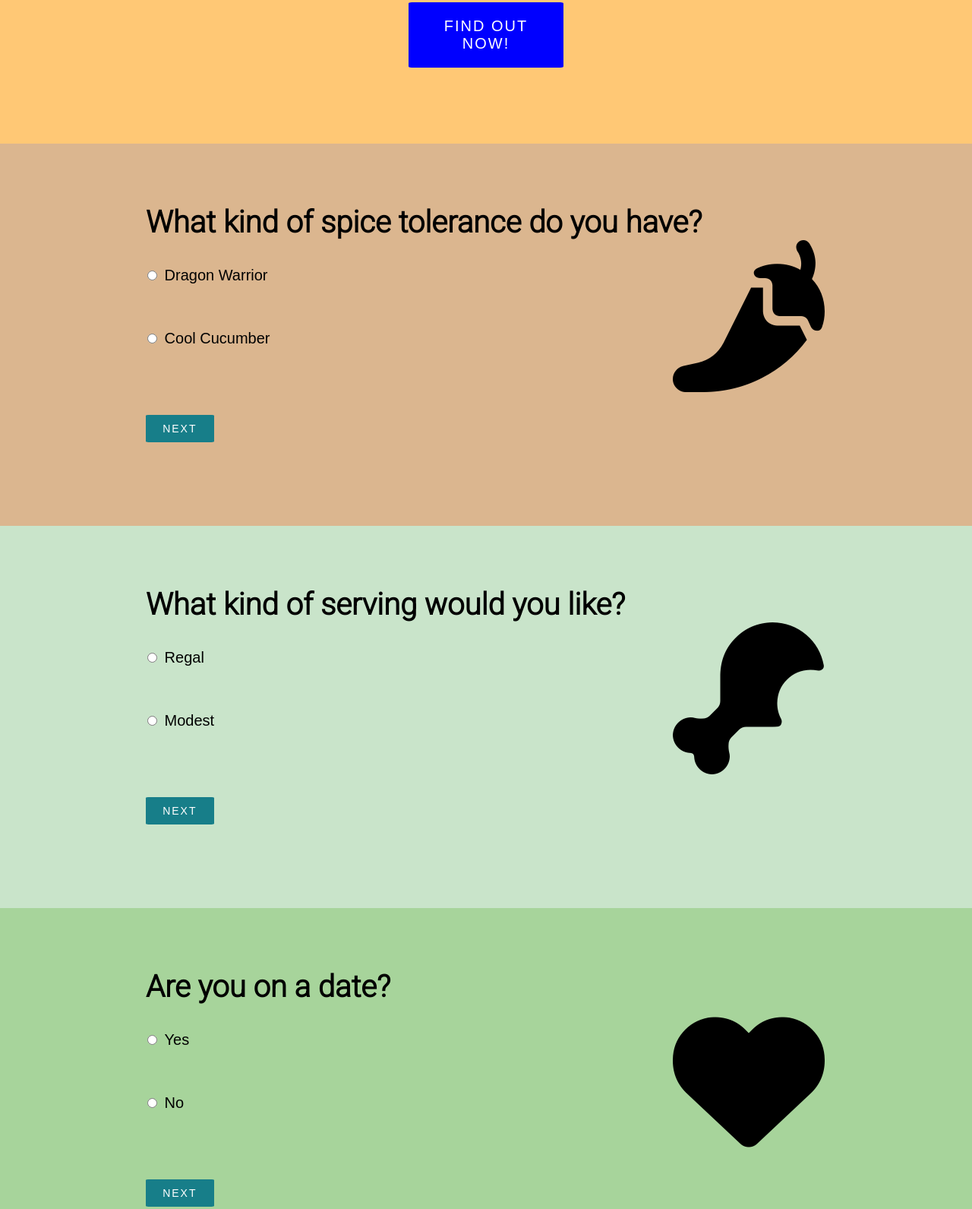
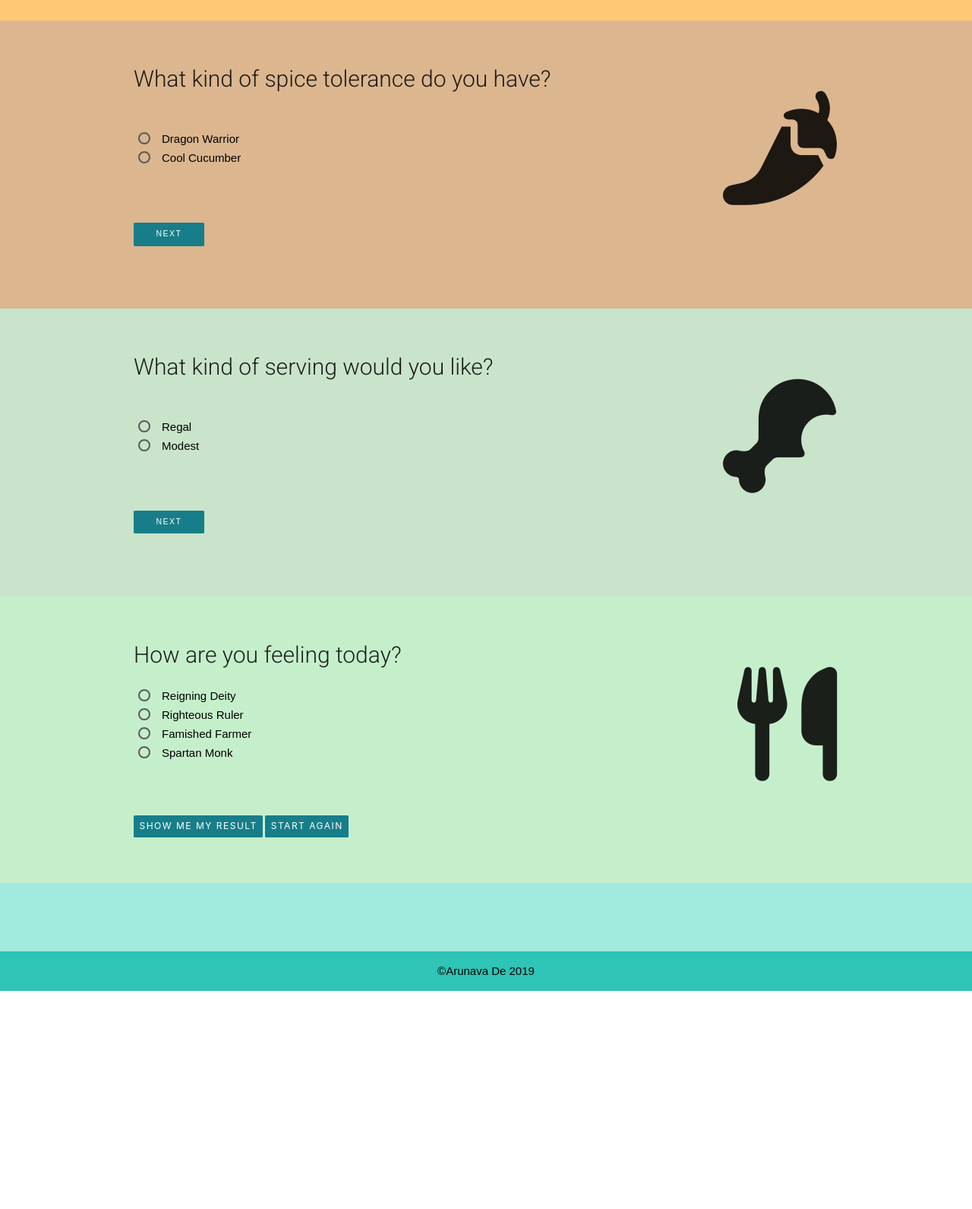
Before and after one commit to ArunavaDe/arunavaDeProjectThree, a plain HTML site: page index.html in a window 1280 px wide. Shown: the part 590-2181 px from the top of the page at 76% size. After the commit the page ends 1894 px from the top, so only its background shows below. Drawn offline with nearby package versions, Linux system fonts and the light colour scheme; a web font is replaced by a local one.

Commit message:
additional styles

```diff
--- a/index.html
+++ b/index.html
@@ -10,6 +10,8 @@
     <!-- font awesome CDN linked here -->
     <link rel="stylesheet" href="https://cdnjs.cloudflare.com/ajax/libs/animate.css/3.5.1/animate.min.css">
     <!-- Animate.css CDN linked here -->
+    <link rel="stylesheet" href="https://cdnjs.cloudflare.com/ajax/libs/materialize/1.0.0/css/materialize.min.css">
+    <!--Materilise CDN linked here-->
     <link href="https://fonts.googleapis.com/css?family=Droid+Serif|Roboto:300" rel="stylesheet">
     <link href="https://fonts.googleapis.com/css?family=Domine:700&display=swap" rel="stylesheet">
     <!-- google fonts linked here -->
@@ -19,7 +21,9 @@
     <header>
         <!-- header and main button markups here -->
         <div class="wrapper">
-            <img src="./assets/mandala.png" alt="A mandala" class="animated slow rotateIn infinite">
+
+            <img src="./assets/mandala.png" alt="A mandala" class="mandala">
+
             <h1>indian food to match your mood</h1>
             <a href="#myForm">find out now!</a>
 
@@ -35,13 +39,17 @@
                             <fieldset>
                                 <div class="answerOptions">
                                     <div class="answerSet">
-                                        <input type="radio" id="spicy" name="spiceChoice" value="spicy">
-                                        <label for="spicy">dragon warrior</label>
+                                        <label for="spicy">
+                                            <input type="radio" id="spicy" name="spiceChoice" value="spicy" class="with-gap">
+                                            <span>dragon warrior</span>
+                                        </label>
                                     </div>
 
                                     <div class="answerSet">
-                                        <input type="radio" id="mild" name="spiceChoice" value="mild">
-                                        <label for="mild">cool cucumber</label>
+                                        <label for="mild">
+                                            <input type="radio" id="mild" name="spiceChoice" value="mild" class="with-gap">
+                                            <span>cool cucumber</span>
+                                        </label>
                                     </div>
                                 </div>
 
@@ -59,42 +67,21 @@
                             <fieldset>
                                 <div class="answerOptions">
                                     <div class="answerSet">
-                                        <input type="radio" id="fullMeal" name="mealQuantity" value="fullMeal">
-                                        <label for="fullMeal">regal</label>
+                                        <label for="fullMeal">
+                                            <input type="radio" id="fullMeal" name="mealQuantity" value="fullMeal" class="with-gap">
+                                            <span>regal</span>
+                                        </label>
                                     </div>
 
                                     <div class="answerSet">
-                                        <input type="radio" id="quickBite" name="mealQuantity" value="quickBite">
-                                        <label for="quickBite">modest</label>
+                                        <label for="quickBite">
+                                            <input type="radio" id="quickBite" name="mealQuantity" value="quickBite" class="with-gap">
+                                            <span>modest</span>
+                                        </label>
                                     </div>
                                 </div>
 
                                 <i class="fas fa-drumstick-bite iconSet animated wobble infinite"></i>
-
-
-                            </fieldset>
-                            <a href="#date">Next</a>
-
-                    </div>
-                </section>
-
-                <section class="panel panel3">
-                    <div id="date" class="optionBox wrapper">
-                        <h2>Are you on a date?</h2>
-                            <fieldset>
-                                <div class="answerOptions">
-                                    <div class="answerSet">
-                                        <input type="radio" id="date" name="dateOrNot" value="date">
-                                        <label for="date">yes</label>
-                                    </div>
-
-                                    <div class="answerSet">
-                                        <input type="radio" id="notDate" name="dateOrNot" value="notDate">
-                                        <label for="notDate">No</label>
-                                    </div>
-                                </div>
-
-                                <i class="fas fa-heart iconSet animated bounce infinite"></i>
 
 
                             </fieldset>
@@ -105,29 +92,38 @@
 
 
 
-                <section class="panel panel4">
+
+                <section class="panel panel3">
                     <div id="feeling" class="optionBox wrapper">
                         <h2>How are you feeling today?</h2>
                             <fieldset>
                                 <div class="answerOptions">
                                     <div class="answerSet">
-                                        <input type="radio" id="rd" name="moodToday" value="rd">
-                                        <label for="rd">reigning deity</label>
+                                        <label for="rd">
+                                            <input type="radio" id="rd" name="moodToday" value="rd" class="with-gap">
+                                            <span>reigning deity</span>
+                                        </label>
                                     </div>
 
                                     <div class="answerSet">
-                                        <input type="radio" id="rs" name="moodToday" value="rs">
-                                        <label for="rs">righteous ruler</label>
+                                        <label for="rs">
+                                            <input type="radio" id="rs" name="moodToday" value="rs" class="with-gap">
+                                            <span>righteous ruler</span>
+                                        </label>
                                     </div>
 
                                     <div class="answerSet">
-                                        <input type="radio" id="ff" name="moodToday" value="ff">
-                                        <label for="ff">famished farmer</label>
+                                        <label for="ff">
+                                            <input type="radio" id="ff" name="moodToday" value="ff" class="with-gap">
+                                            <span>famished farmer</span>
+                                        </label>
                                     </div>
 
                                     <div class="answerSet">
-                                        <input type="radio" id="sm" name="moodToday" value="sm">
-                                        <label for="sm">spartan monk</label>
+                                        <label for="sm">
+                                            <input type="radio" id="sm" name="moodToday" value="sm" class="with-gap">
+                                            <span>spartan monk</span>
+                                        </label>
                                     </div>
                                 </div>
 
@@ -156,7 +152,7 @@
 
     </main>
     <footer>
-        <p class="wrapper">&copy;hackerYou 2019</p>
+        <p class="wrapper">&copy;Arunava De 2019</p>
     </footer>
 
     <!-- JS and jQuery linked here -->
--- a/script.js
+++ b/script.js
@@ -306,14 +306,12 @@ $(document).ready(function(){
 
         const userQuantity = $('input[name="mealQuantity"]:checked').val();
 
-        const userDate = $('input[name="dateOrNot"]:checked').val();
-
         const userMood = $('input[name="moodToday"]:checked').val();
 
 
         // Looking for empty fields
 
-        if (userDate === undefined || userSpiceLevel === undefined || userQuantity === undefined || userMood === undefined) {
+        if (userSpiceLevel === undefined || userQuantity === undefined || userMood === undefined) {
 
             $('.results').html(`<h2>Oops! Looks like you missed something. I can help you better if you answer all the questions!</h2> <input type="reset" value="try it again">`);
 
@@ -327,7 +325,7 @@ $(document).ready(function(){
 
         const filteredArray = [];
         for( let i = 0; i < foodArray.length; i++) {
-            if((userQuantity === foodArray[i].mealQuantity) && (userDate === foodArray[i].dateOrNot) && (userMood === foodArray[i].moodToday)) {
+            if((userQuantity === foodArray[i].mealQuantity) && (userMood === foodArray[i].moodToday)) {
                 filteredArray.push(foodArray[i].title);
             }
         }
--- a/styles/sass/_baseStyles.scss
+++ b/styles/sass/_baseStyles.scss
@@ -15,16 +15,25 @@ body {
     margin: 0 auto;
 }
 
+@keyframes rotation {
+    from {
+        transform: rotate(0deg);
+    }
+
+    to {
+        transform: rotate(360deg);
+    }
+}
+
+.mandala {
+    animation: rotation infinite 20s linear;
+}
+
 input[type="radio"] {
     margin: 2rem 0 1.5rem;
 
 }
 
-label {
-    text-transform: capitalize;
-    padding: 0.2rem;
-
-}
 
 // header styles start here
 
@@ -83,6 +92,19 @@ header {
 
 
 }
+label {
+    span {
+        color: black;
+        text-transform: capitalize;
+        font-size: 2rem;
+    }
+}
+
+.answerOptions {
+    display: flex;
+    flex-flow: column nowrap;
+    justify-content: center;
+}
 
 .panel {
     padding: 4rem;
@@ -123,10 +145,6 @@ header {
 }
 
 .panel3 {
-    background-color: #A7D49B;
-}
-
-.panel4 {
     background-color: #C5EFCB;
 }
 
@@ -207,4 +225,6 @@ footer {
         font-family: 'Roboto', Sans-Serif;
         font-size: 3rem;
     }
+
+
 }
```
Also changed, not shown: styles/styles.css, 2 other files.
